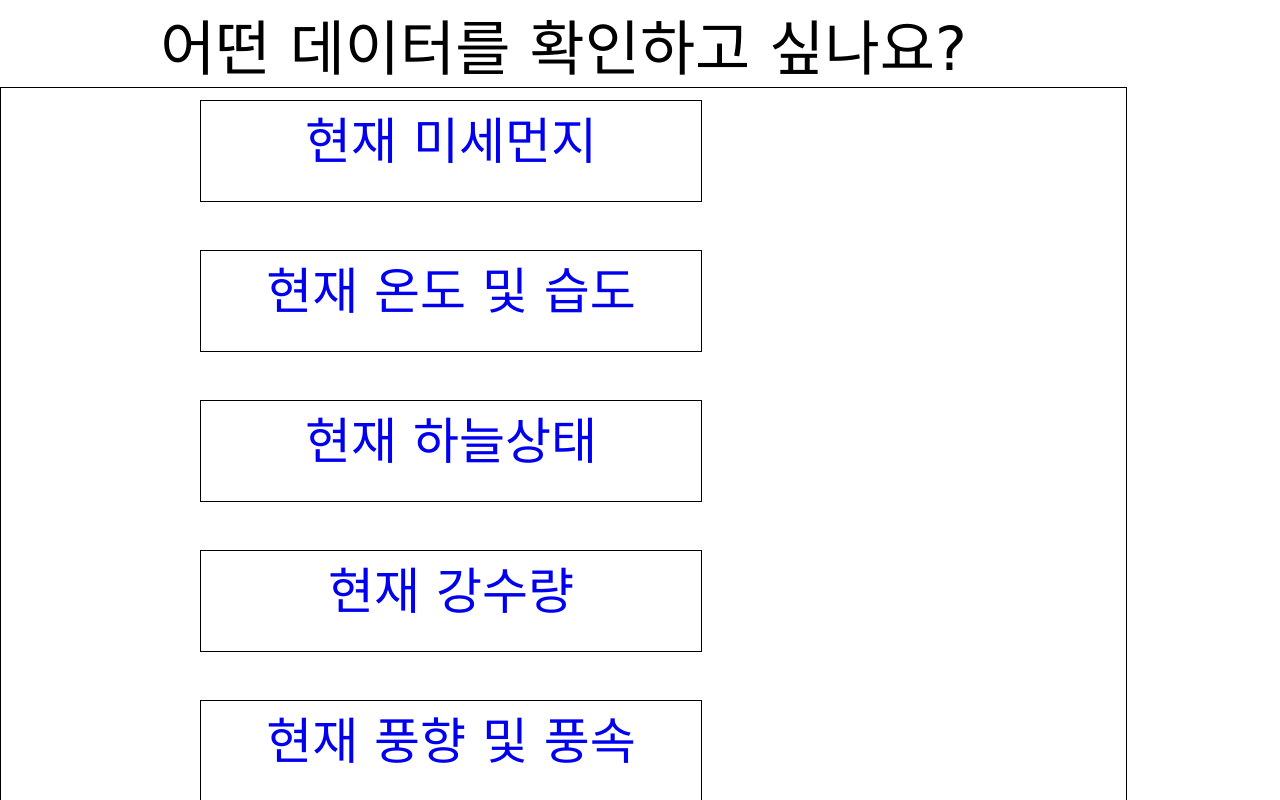
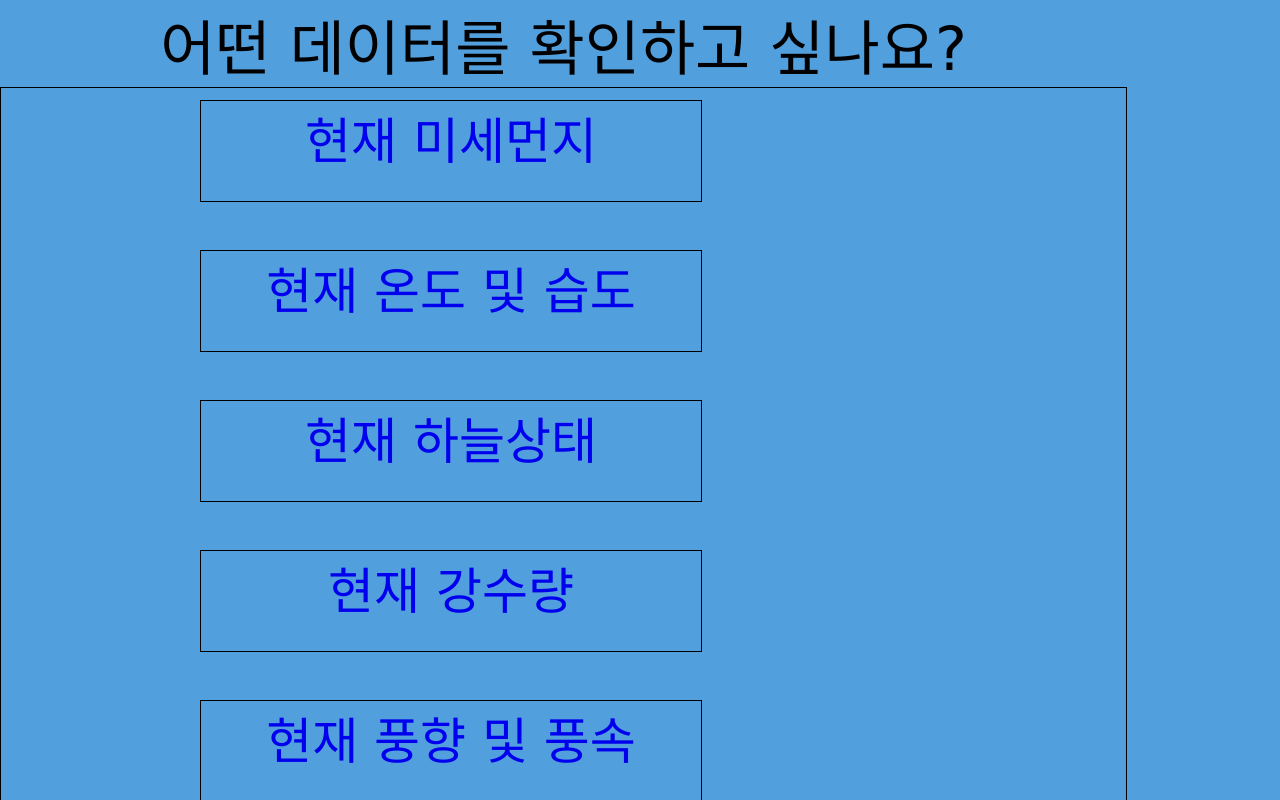
Before and after one commit to hayeongeee/Mobile_web_prototype, a plain HTML site: page index.html in a window 1280 px wide. Drawn offline with Linux system fonts and the light colour scheme; a web font is replaced by a local one.

Commit message:
Update index.html

```diff
--- a/index.html
+++ b/index.html
@@ -22,7 +22,7 @@
       }
     </style>
   </head>
-  <body style="margin: 0">
+  <body style="margin: 0" bgcolor="#529fdd">
     <div style="width: 1125px; height: 800px; border: solid black 1px">
       <a href="page1.html"><div class="buttons" style="width: 500px; height: 100px; top: 100px; left: 200px">현재 미세먼지</div></a>
       <a href="page2.html"><div class="buttons" style="width: 500px; height: 100px; top: 250px; left: 200px">현재 온도 및 습도</div>
```
